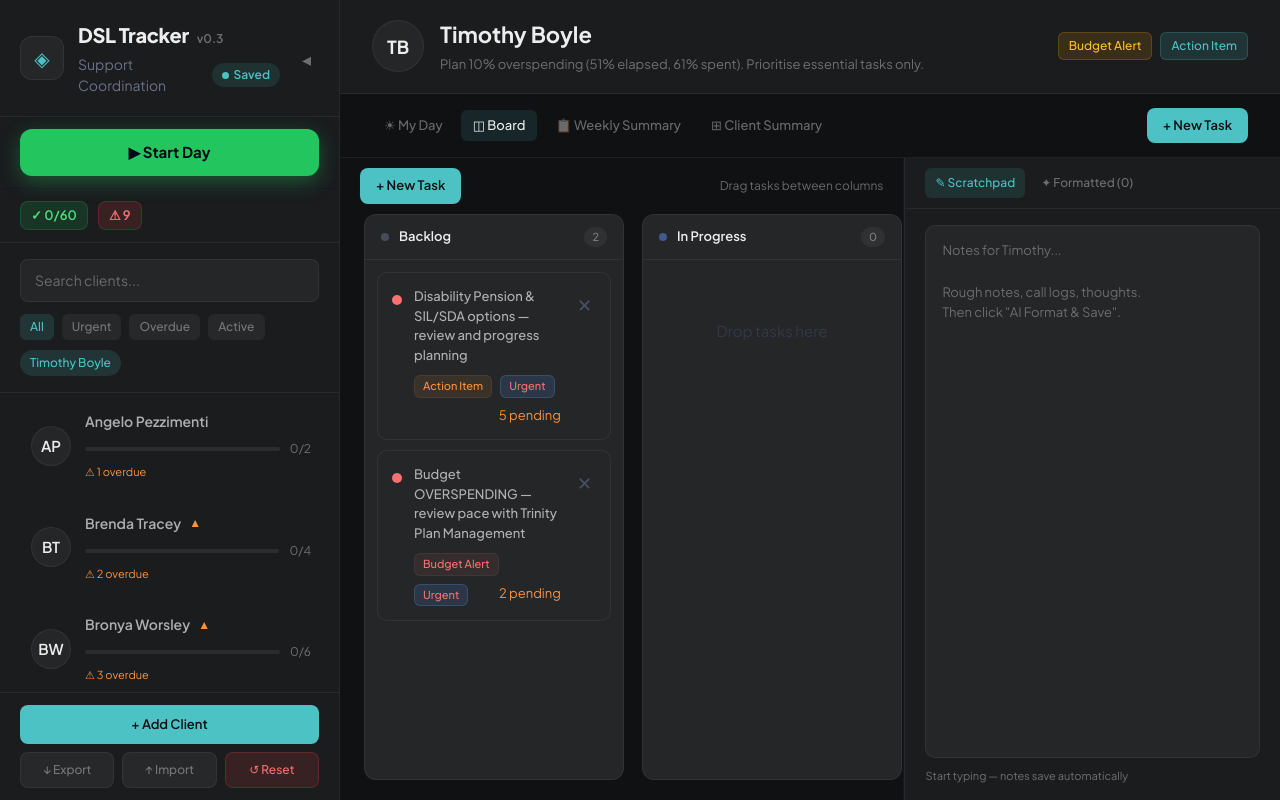
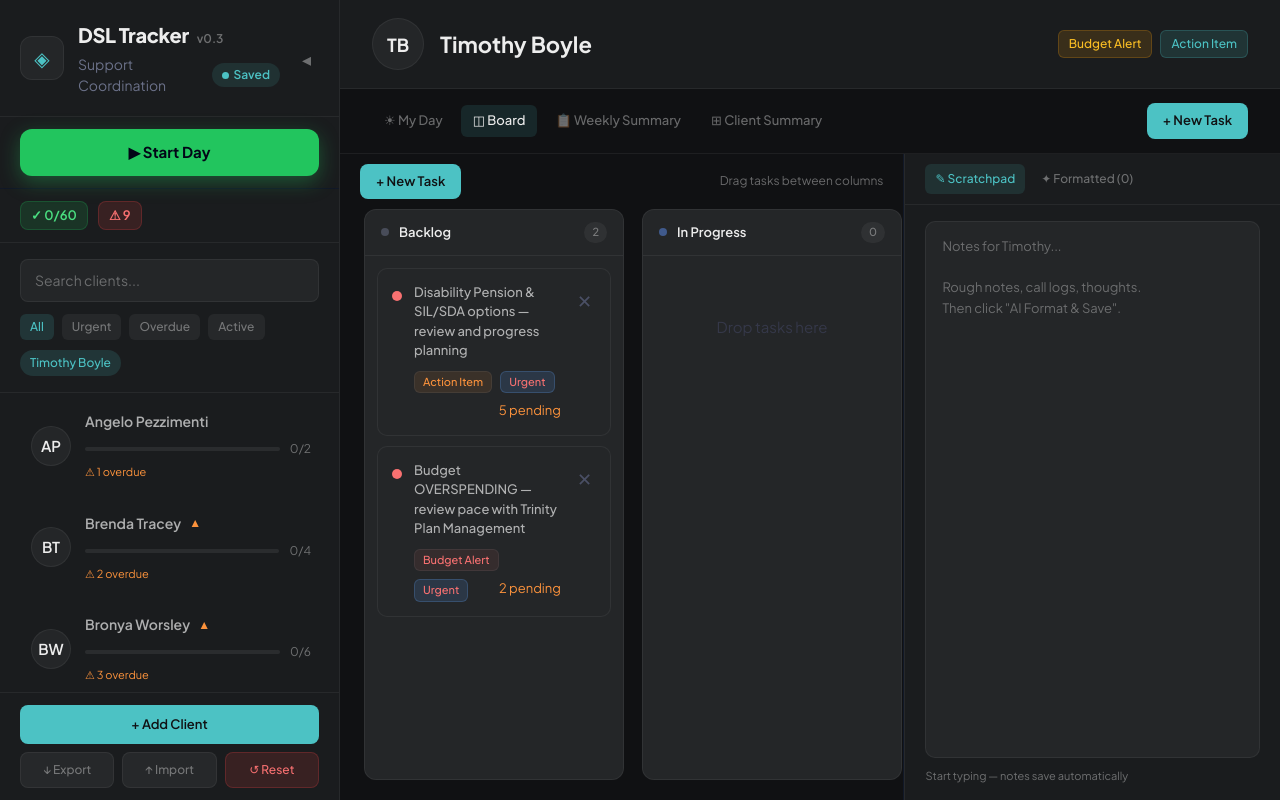
Before and after one commit to nicolasmirguet/Day-assistant, a React (Vite) app: page / in a window 1280 px wide. Built offline with nearby package versions, Linux system fonts and the light colour scheme.

Commit message:
Remove client header plan info row

```diff
--- a/src/App.jsx
+++ b/src/App.jsx
@@ -445,7 +445,7 @@ export default function App() {
           <div style={{ display:"flex", alignItems:"center", justifyContent:"space-between", padding:"18px 32px", background:PAL.bgSurface, borderBottom:`1px solid ${PAL.border}`, flexWrap:"wrap", gap:12 }}>
             <div style={{ display:"flex", alignItems:"center", gap:16 }}>
               <div style={{ width:52, height:52, borderRadius:26, display:"flex", alignItems:"center", justifyContent:"center", fontSize:18, fontWeight:700, background:PAL.bgCard, color:PAL.textHigh, border:`1px solid ${PAL.border}` }}>{client.name.split(" ").map(n=>n[0]).join("").slice(0,2)}</div>
-              <div><div style={{ fontSize:22, fontWeight:700, color:PAL.textHigh }}>{client.name}</div><div style={{ fontSize:13, color:PAL.textLow, marginTop:4, maxWidth:600, overflow:"hidden", textOverflow:"ellipsis", whiteSpace:"nowrap" }}>{client.note}</div></div>
+              <div style={{ fontSize:22, fontWeight:700, color:PAL.textHigh }}>{client.name}</div>
             </div>
             <div style={{ display:"flex", gap:8, flexWrap:"wrap", alignItems:"center" }}>
               {client.tags.map(t => {
```
